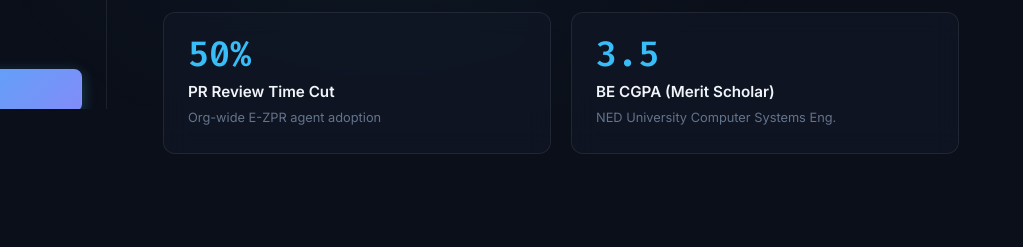
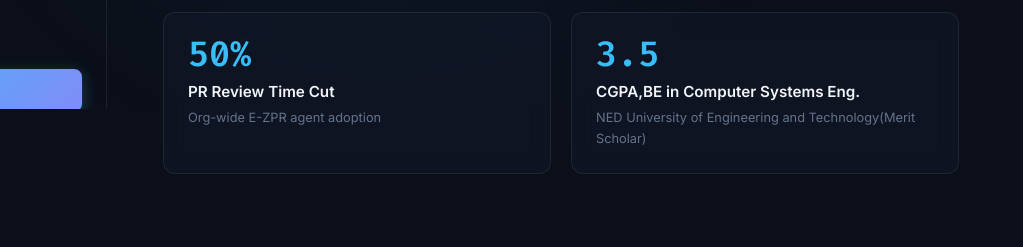
Before and after one commit to muhammedhm/my-portfolio, a website: page index.html in a window 1280 px wide. Shown: the part 691-938 px from the top of the page, 257-1280 px from the left. Drawn offline with Linux system fonts and the light colour scheme.

Commit message:
Update CGPA label and subtitle in index.html

```diff
--- a/index.html
+++ b/index.html
@@ -147,8 +147,8 @@
 
           <div class="metric-card">
             <div class="metric-number">3.5</div>
-            <div class="metric-label">BE CGPA (Merit Scholar)</div>
-            <div class="metric-sub">NED University Computer Systems Eng.</div>
+            <div class="metric-label">CGPA,BE in Computer Systems Eng.</div>
+            <div class="metric-sub">NED University of Engineering and Technology(Merit Scholar)</div>
           </div>
         </div>
       </section>
```
